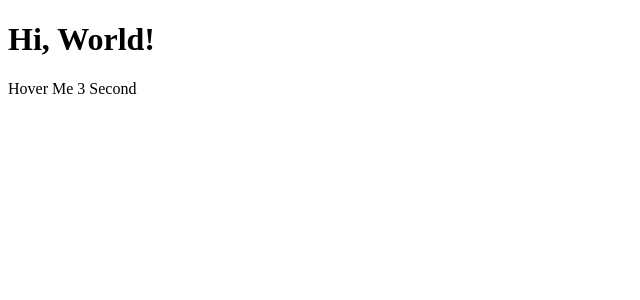
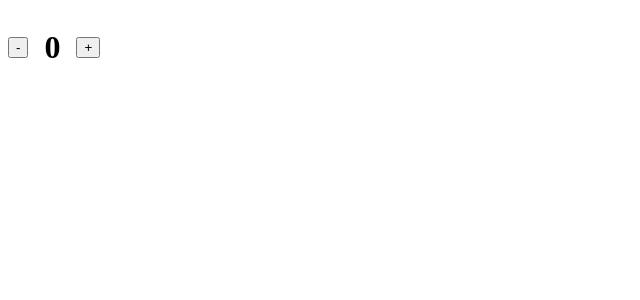
Before and after one commit to galihroswandi/learn-vuejs, a Vue app: page / in a window 1280 px wide. Shown: the top 300 px of the page, without its empty margins (0-640 px from the left). Built offline with nearby package versions, Linux system fonts and the light colour scheme.

Commit message:
feat: Video 4 Methods

```diff
--- a/src/App.vue
+++ b/src/App.vue
@@ -1,15 +1,24 @@
 <template>
-  <h1>{{ message }}</h1>
-
-  <a :title="message">Hover Me 3 Second</a>
+  <div class="wrapper" style="display: flex; align-items: center; gap: 1rem">
+    <button @click="minCount">-</button>
+    <h1>{{ count }}</h1>
+    <button @click="count++">+</button>
+  </div>
 </template>
 
 <script>
 export default {
   data() {
     return {
-      message: "Hi, World!",
+      count: 0,
     };
+  },
+  methods: {
+    minCount() {
+      if (this.count > 0) {
+        this.count--;
+      }
+    },
   },
 };
 </script>
```
